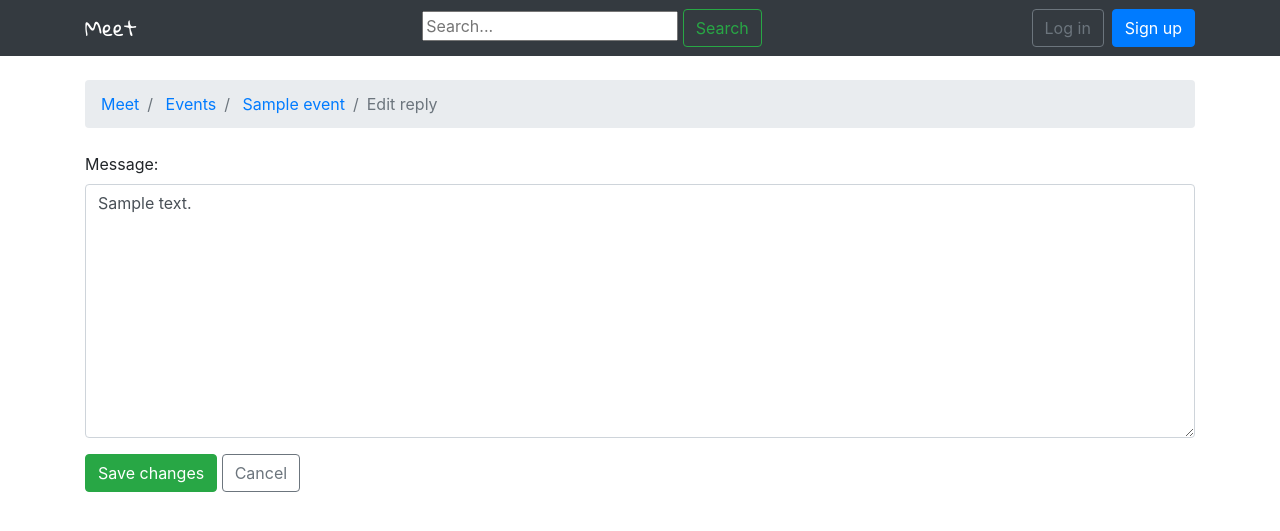
After one commit to ingeniararto/meet, a Django app: page /event/1/reply/1/edit/ in a window 1280 px wide. The commit adds this page. Shown: the top 531 px of the page. Run offline with Django 3.2, Linux system fonts and the light colour scheme; tables that the repository leaves empty hold one stand-in row (values such as "Sample post"); some libraries are stand-ins or nearby versions.

Commit message:
edit pages added

```diff
--- a/project/events/models.py
+++ b/project/events/models.py
@@ -21,6 +21,7 @@ class Event(models.Model):
     payment_type = models.CharField(max_length=8 ,choices=PAYMENT_CHOICES ,default=FREE)
     created_by = models.ForeignKey(User, on_delete=models.CASCADE ,null=True ,related_name="events")
     created_at = models.DateTimeField(auto_now_add=True,null=True)
+    updated_at = models.DateTimeField(null=True)
     date = models.DateTimeField(null=True)
     place = models.CharField(max_length=150, default='Not specified')
     category_name = models.CharField(max_length=7 ,choices=Category.CATEGORY_CHOICES ,default=Category.ELSE)
@@ -49,7 +50,6 @@ class Reply(models.Model):
     created_at = models.DateTimeField(auto_now_add=True)
     updated_at = models.DateTimeField(null=True)
     created_by = models.ForeignKey(User,on_delete=models.CASCADE ,null=True, related_name='replies')
-    updated_by = models.ForeignKey(User,on_delete=models.CASCADE ,null=True, related_name='+')
 
 
 class Attendee(models.Model):
--- a/project/events/views.py
+++ b/project/events/views.py
@@ -1,9 +1,11 @@
+import datetime
 from accounts.models import LikedEvent
 from django.shortcuts import render, get_object_or_404, redirect
-from .models import Attendee, Event
+from .models import Attendee, Event, Reply
 from .forms import NewEventForm, ReplyForm, AppreciationForm
 from categories.models import Category
 from django.views import View
+from django.views.generic.edit import UpdateView
 
 
 # Create your views here.
@@ -55,6 +57,19 @@ class NewEvent(View):
             one_event.save()
             return  redirect('all_events')
 
+class EventUpdate(UpdateView):
+    model = Event
+    fields = ('name', 'description', 'date', 'place', 'payment_type','payment', 'category_name', 'is_online')
+    template_name = 'edit_event.html'
+    pk_url_kwarg = 'pk'
+    context_object_name = 'one_event'
+
+    def form_valid(self, form):
+        one_event = form.save(commit=False)
+        one_event.updated_at = datetime.datetime.now()
+        one_event.save()
+        return redirect('event', pk=one_event.pk)
+
 class NewReply(View):
     def get(self, request, pk):
         one_event = get_object_or_404(Event, pk=pk)
@@ -69,6 +84,19 @@ class NewReply(View):
             reply.created_by = request.user
             reply.save()
             return redirect('event', pk=pk)
+
+class ReplyUpdate(UpdateView):
+    model = Reply
+    fields = ('message', )
+    template_name = 'edit_reply.html'
+    pk_url_kwarg = 'id'
+    context_object_name = 'reply'
+
+    def form_valid(self, form):
+        reply = form.save(commit=False)
+        reply.updated_at = datetime.datetime.now()
+        reply.save()
+        return redirect('event', pk=reply.event.pk)
 
 
 class Appreciation(View):
--- a/project/project/urls.py
+++ b/project/project/urls.py
@@ -67,4 +67,11 @@ urlpatterns = [
 
     re_path(r'^search_results/$', views.Search.as_view(), name='search_results'),
 
+#edit urls
+    re_path(r'^event/(?P<pk>\d+)/reply/(?P<id>\d+)/edit/$',
+        views.ReplyUpdate.as_view(), name='edit_reply'),
+    re_path(r'^event/(?P<pk>\d+)/edit/$',
+        views.EventUpdate.as_view(), name='edit_event'),
+    re_path(r'^account/(?P<id>\d+)/edit/$',
+        accounts_views.ProfileUpdate.as_view(), name='edit_profile'),
 ]
--- a/project/templates/account.html
+++ b/project/templates/account.html
@@ -130,7 +130,7 @@
                             <hr>
                             <div class="row">
                                 <div class="col-sm-12">
-                                    <a class="btn btn-info " href="#">Edit</a>
+                                    <a class="btn btn-info " href=" {% url 'edit_profile' profile.user.id %}">Edit</a>
                                 </div>
                             </div>
                         </div>
--- /dev/null
+++ b/project/templates/edit_reply.html
@@ -0,0 +1,16 @@
+{% extends 'base.html' %} {% block title %}Edit post{% endblock %} {% block breadcrumb %}
+<li class="breadcrumb-item"><a href="{% url 'home' %}">Meet</a></li>
+<li class="breadcrumb-item">
+    <a href="{% url 'all_events' %}"> Events </a>
+</li>
+<li class="breadcrumb-item">
+    <a href="{% url 'event' reply.event.pk %}"> {{reply.event.name}}</a>
+</li>
+<li class="breadcrumb-item active">Edit reply</li>
+{% endblock %} {% block content %}
+<form method="post" class="mb-4" novalidate>
+    {% csrf_token %} {% include 'includes/form.html' %}
+    <button type="submit" class="btn btn-success">Save changes</button>
+    <a href="{% url 'event' reply.event.pk %}" class="btn btn-outline-secondary" role="button">Cancel</a>
+</form>
+{% endblock %}
```
Also changed, not shown: project/accounts/views.py (+13 -0 lines), project/templates/edit_event.html (added, +13 -0 lines), project/templates/edit_profile.html (added, +10 -0 lines), project/templates/event.html (+8 -2 lines), project/events/migrations/0019_auto_20210818_1123.py (added).
